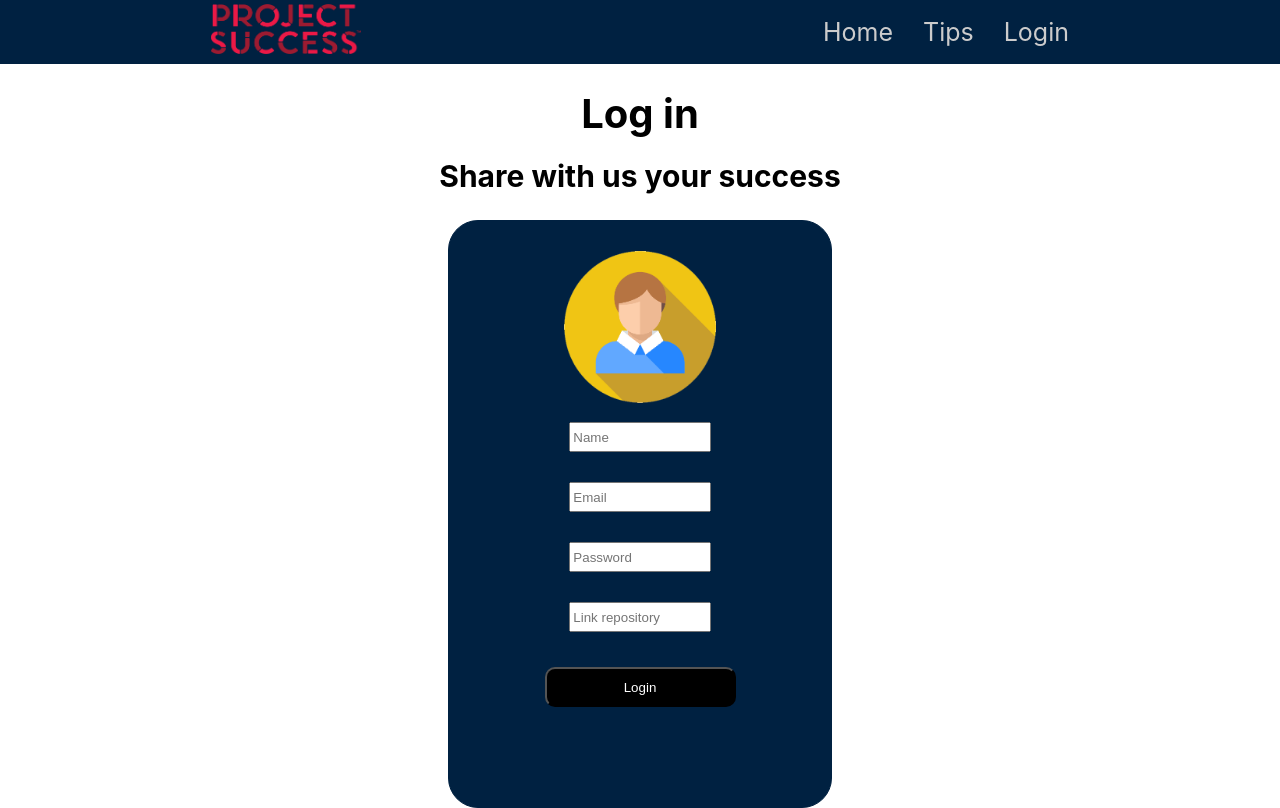
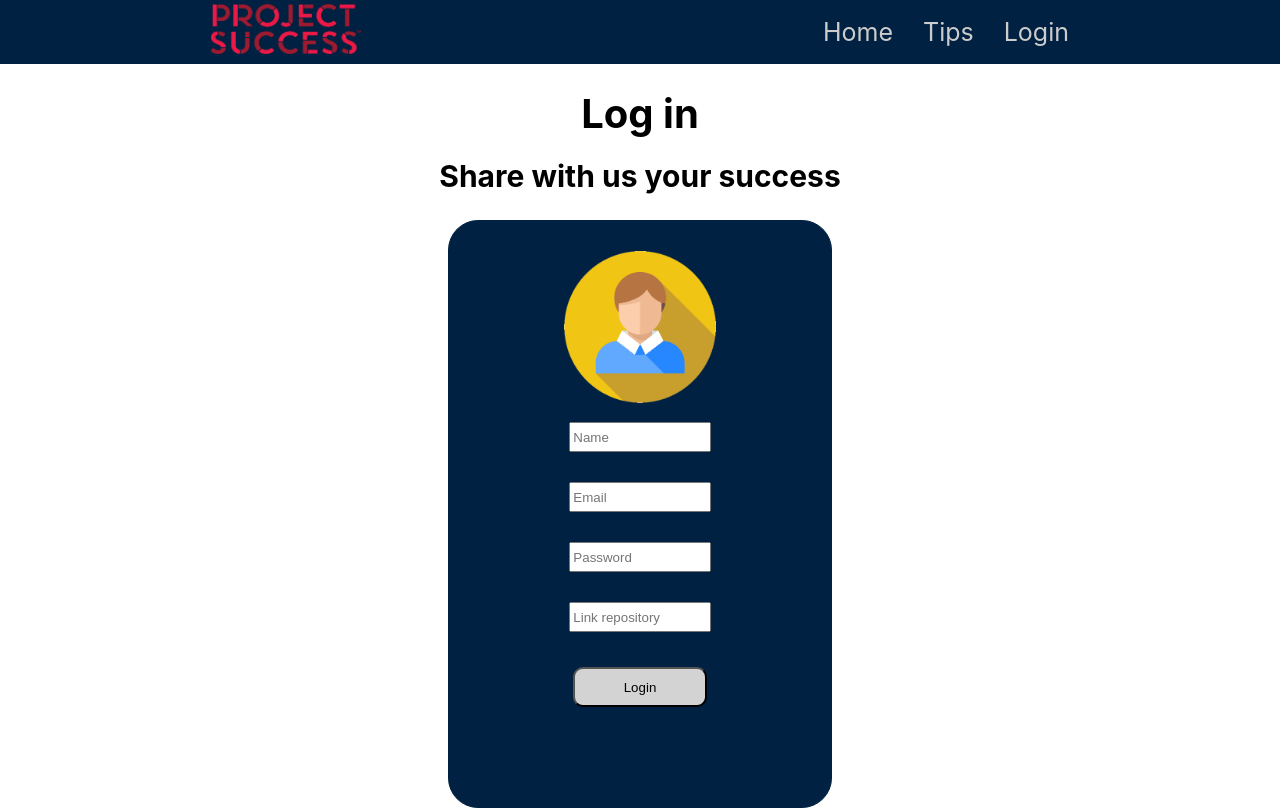
Before and after one commit to Sinisa198/Login-validation, a React (Create React App) app: page /login in a window 1280 px wide. Built offline with nearby package versions, Linux system fonts and the light colour scheme.

Commit message:
Add hover to button

```diff
--- a/src/style.css
+++ b/src/style.css
@@ -108,7 +108,7 @@ a {
  @media screen and (max-width:768px){
    .image-comunication{
     height: 6%;
-    width: 50%;
+    width: 60%;
    }
  }
 
@@ -216,16 +216,16 @@ a {
   width: 40%;
 }
 .login-btn{
-  width: 50%;
+  width: 35%;
   height: 40px;
   border-radius: 10px;
-  background-color: black;
-  color:white;
+  background-color: lightgrey;
+  color:black;
   margin:20px
 }
 .login-btn:hover{
-  color:black;
-  background-color: white;
+  color:white;
+  background-color: black;
 }
 .wrapper{
   margin-top: 10%;
```
